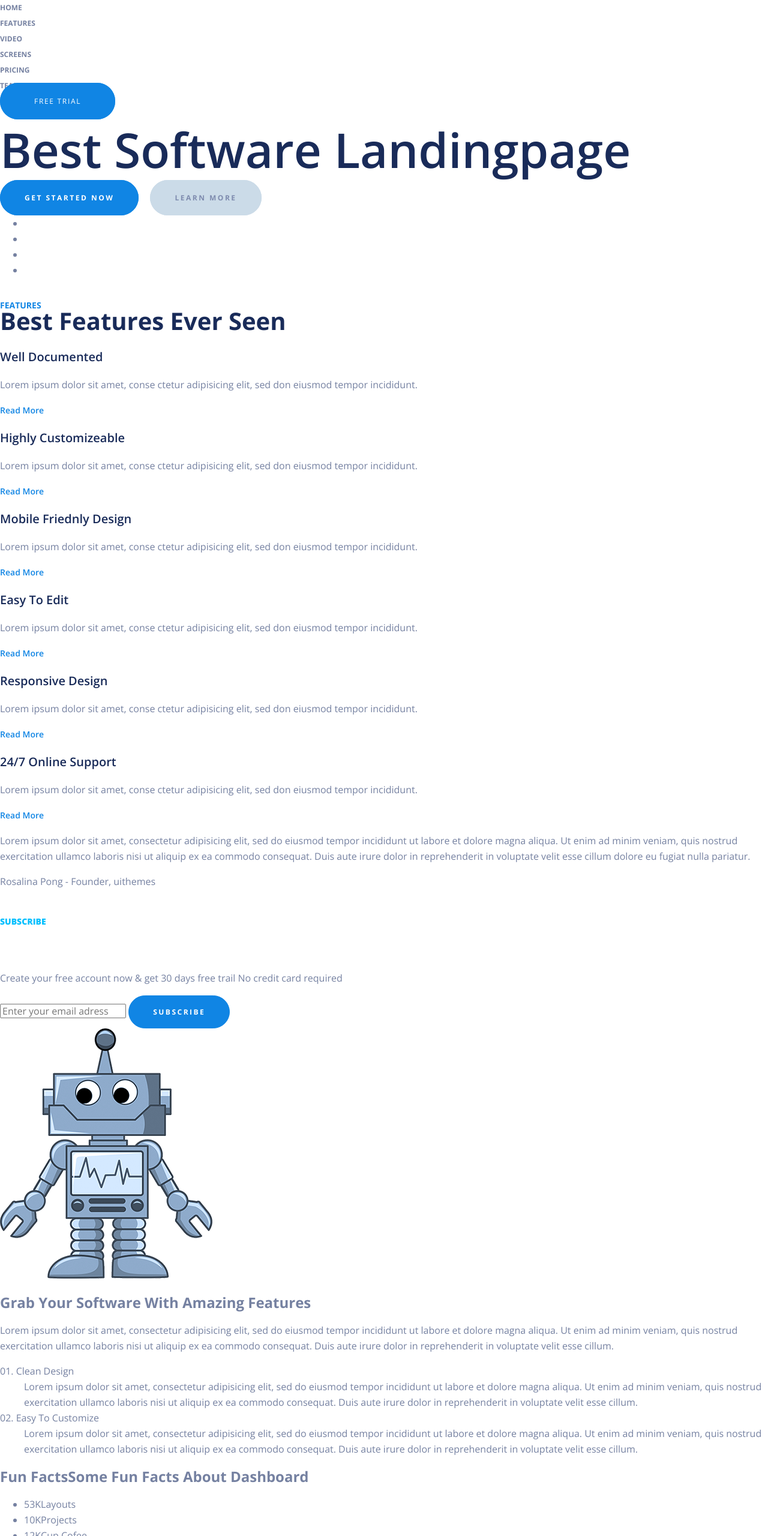
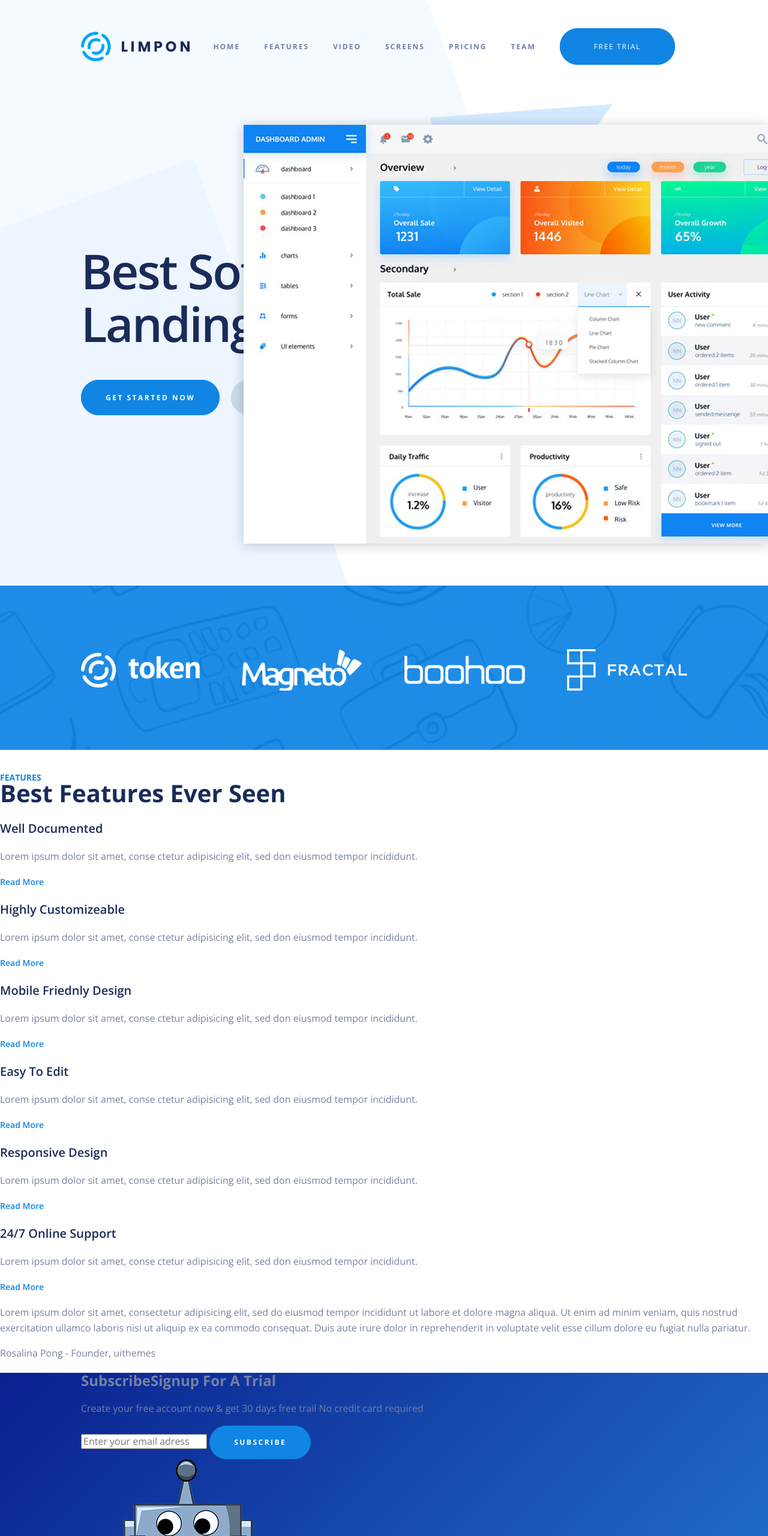
Before and after one commit to daryapbaranova/Limpon, a plain HTML site: page index.html in a window 1280 px wide. Shown: the top 2560 px of the page at 60% size. Drawn offline with nearby package versions, Linux system fonts and the light colour scheme.

Commit message:
blocks 1, 2, 6, 10, 12

```diff
--- a/css/style.css
+++ b/css/style.css
@@ -10,16 +10,92 @@ a {
 h1 {
     font-size:80px;
     font-weight:600;
+    letter-spacing: -2.5px;
     color:#192b59;
+    line-height: 1.1;
+    max-width:600px;
+    margin-bottom: 65px;
+}
+.title-h2 {
+    font-size: 50px;
+    font-weight:600;
+    color:#192b59;
+    line-height:1.2;
+    letter-spacing: -1,5px;
+}
+.title-h2 span {
+    display:block;
+    font-size:16px;
+    font-weight:800;
+    color:#1085e4;
+    text-transform:uppercase;
+    letter-spacing: 3px;
+    margin-bottom: 14px;
+}
+.title-40 {
+    font-size:40px;
+    letter-spacing:-1.1px;
+    font-weight:600;
+    color:#192b59;
+    line-height:1.2;
+}
+.title-40 span {
+    display:block;
+    font-size:18px;
+    margin-bottom:20px;
+    letter-spacing: 3.5px;
+    font-weight:800;
+    color:#1085e4;
+    text-transform:uppercase;
+}
+.page-stat .title-h2, .page-screen .title-h2 {
+    text-align:center;
+    margin: 0 auto;
+}
+.page-stat .title-h2 {
+    max-width: 500px;
+}
+.wrap {
+    max-width:1010px;
+    margin: 0 auto;
+}
+.box-header {
+    display:flex;
+    justify-content:space-between;
+    align-items:center;
+    margin-bottom:305px;
+}
+.logo {
+    display:block;
+    width: 181px;
+    height:49px;
+    background-image: url(../img/logo.png)
 }
 .nav {
     font-size:12px;
     font-weight:700;
-    color:#7581a1;
     text-transform: uppercase;
     list-style-type: none;
     margin:0;
     padding:0;
+    display:flex;
+}
+.nav>li {
+    padding: 0 20px;
+}
+.nav-item {
+    color:#6e7ea9;
+    letter-spacing:2px;
+}
+.screen-img {
+    display:block;
+    background-image:url(../img/header-screen.png);
+    background-repeat: no-repeat;
+    width:895px;
+    height:740px;
+    position:absolute;
+    right:0;
+    top:189px;
 }
 .btn-primary {
     color:#fff;
@@ -66,8 +142,48 @@ h1 {
     padding:20px 40px;
     border-radius: 30px;
 }
+.btn-info:hover {
+    color:#fff;
+    background-color:#94b4cc;
+    border:1px solid #94b4cc;
+}
 .btn-group a + a {
     margin-left:15px;
+}
+.list-company {
+    list-style-type:none;
+    margin:0;
+    padding:0;
+    display:flex;
+    justify-content:space-between;
+    align-items:center;
+    max-width:1010px;
+    margin: 0 auto;
+}
+.list-company-item {
+    display:block;
+    flex-basis:200px;
+    height:69px;
+}
+.company-one {
+    background-image:url(../img/sponsor-1.png);
+    flex-basis:198px;
+    height:58px;
+}
+.company-two {
+    background-image:url(../img/sponsor-2.png);
+    flex-basis:201px;
+    height:71x;
+}
+.company-three {
+    background-image:url(../img/sponsor-3.png);
+    flex-basis:201px;
+    height:47px;
+}
+.company-four {
+    background-image:url(../img/sponsor-4.png);
+    width:200px;
+    height:69px;
 }
 .grid h2 {
     font-size:40px;
@@ -90,21 +206,134 @@ h1 {
     font-weight:600;
     color:#1085e4;
 }
-.page-subscribe h2 {
-    font-size:50px;
-    font-weight:600;
+.list-stat {
+    display: flex;
+    justify-content: space-around;
+    list-style-type:none;
+    margin-top:76px;
+}
+.list-stat>li {
+    font-size: 12px;
+    font-weight:700;
+    color:#1085e4;
+    text-align:center;
+    text-transform:uppercase;
+    letter-spacing: 2.7px;
+}
+.list-stat>li>span {
+    display: block;
+    font-size:60px;
+    color:#bacbdc;
+    margin-bottom:23px;
+    letter-spacing:0;
+}
+.screen {
+    margin-top:36px;
+    margin-bottom:-7px;
+}
+.box-price {
+    display:flex;
+    justify-content:space-between;
+    margin-top:80px;
+}
+.box-price-item {
+    background-color: #f5faff;
+    flex-basis:32%;
+    position:relative;
+    padding:96px 0 96px;
+}
+.box-price-item h3 {
+    color:#000958;
+    font-size:70px;
+    letter-spacing: -1px;
+    margin-top: 0;
+    margin-bottom:15px;
+}
+.box-price-item h3 span {
+    font-size:20px;
+}
+.box-price-item p {
+    font-size:14px;
+    color:#0084ff;
+    text-transform:uppercase;
+    letter-spacing:3px;
+}
+.box-price-item:first-child h3 {
+    margin-bottom:35px;
+}
+.box-preice-item h3 span:first-child {
+    color:#000958;
+}
+.box-price-item h3 span:last-child {
+    color:#7b8ab2;
+}
+.box-price-item.active {
+    background-color: #192b59;
     color:#fff;
 }
-.page-subscribe h2 span {
+.box-price-item.active h3 {
+    color:#fff;
+}
+.box-price-item.active h3 span:first-child {
+    color:#fff;
+}
+.box-price-item ul {
+    list-style-type:none;
+    padding-left:0;
+    margin-top: 34px;
+    margin-bottom: 59px;
     font-size:14px;
-    font-weight:800;
-    color:#00bffe;
-    text-transform: uppercase;
-    display:block;
 }
-.btn-submit {
-    font-size:14x;
-    font-weight:700;
-    color:#fff;
-    background-color:#1085e4;
-    text-transform: uppercase;
+.box-price-item ul>li {
+    margin-bottom: 14px;
+}
+.box-price-item::after {
+    content:"";
+    width:58px;
+    height: 100%;
+    background-image:url(../img/triangle.svg);
+    position:absolute;
+    top:0;
+    right:0;
+}
+.box-price-item.active::after {
+    display:none;
+}
+
+/* PAGE */
+.page-header {
+    background-image:url(../img/header-bg.png);
+    background-repeat:no-repeat;
+    background-size: cover;
+    padding:53px 0 300px 0;
+    position: relative;
+}
+.page-company {
+    background-image:url(../img/bg-company.png);
+    background-repeat:no-repeat;
+    background-size: cover;
+    padding:106px 0 99px;
+}
+.page-stat, .page-screen {
+    background-color: #edf6ff;
+}
+.page-stat {
+    padding:116px 0 96px 0;
+}
+.page-plan, page-screen {
+    text-align:center;
+}
+.page-screen {
+    padding:116px 0 0 0;
+    text-align:center;
+}
+.page-subscribe {
+    background: rgba(10,32,144,1);
+    background: -moz-linear-gradient(-45deg, rgba(10,32,144,1) 0%, rgba(35,120,205,1) 100%);
+    background: -webkit-gradient(left top, right bottom, color-stop(0%, rgba(10,32,144,1)), color-stop(100%, rgba(35,120,205,1)));
+    background: -webkit-linear-gradient(-45deg, rgba(10,32,144,1) 0%, rgba(35,120,205,1) 100%);
+    background: -o-linear-gradient(-45deg, rgba(10,32,144,1) 0%, rgba(35,120,205,1) 100%);
+    background: -ms-linear-gradient(-45deg, rgba(10,32,144,1) 0%, rgba(35,120,205,1) 100%);
+    background: linear-gradient(135deg, rgba(10,32,144,1) 0%, rgba(35,120,205,1) 100%);
+    filter: progid:DXImageTransform.Microsoft.gradient( startColorstr='#0a2090', endColorstr='#2378cd', GradientType=1 );
+}
--- a/index.html
+++ b/index.html
@@ -24,30 +24,33 @@
 </head>
 <body>
     <div class="page-header">
-        <div>
-        <a href=""></a>
+        <div class="wrap box-header">
+        <a href="" class="logo"></a>
         <ul class="nav">
-            <li>Home</li>
-            <li>Features</li>
-            <li>Video</li>
-            <li>Screens</li>
-            <li>Pricing</li>
-            <li>Team</li>
+            <li><a href=""class="nav-item">Home</a></li>
+            <li><a href=""class="nav-item">Features</a></li>
+            <li><a href=""class="nav-item">Video</a></li>
+            <li><a href=""class="nav-item">Screens</a></li>
+            <li><a href=""class="nav-item">Pricing</a></li>
+            <li><a href=""class="nav-item">Team</a></li>
             <li> <a href="" class="btn-primary btn-free">Free Trial</a></li>
          </ul>
         </div>
+        <div class="wrap">
             <h1>Best Software Landingpage</h1>
             <div class="btn-group">
                 <a href="" class="btn-primary">get started now</a>
                 <a href="" class="btn-secondary">learn more</a>
             </div>
         </div>
+        <div class="screen-img"></div>
+    </div>
     <div class="page-company">
-        <ul>
-            <li></li>
-            <li></li>
-            <li></li>
-            <li></li>
+        <ul class="list-company">
+            <li class="list-company-item company-one"></li>
+            <li class="list-company-item company-two"></li>
+            <li class="list-company-item company-three"></li>
+            <li class="list-company-item company-four"></li>
         </ul>
     </div>
     <div class="page-grid">
@@ -96,6 +99,7 @@
         </div>
     </div>
     <div class="page-subscribe">
+        <div class="wrap">
             <div>
                 <div>
                     <h2><span>Subscribe</span>Signup For A Trial</h2>
@@ -104,6 +108,7 @@
                     <button type="submit" class="btn-primary">Subscribe</button>
                 </div>
              <img src="img/robot.png" alt="Robot">
+            </div>
         </div>
     </div>
     <div class="page-software">
@@ -118,9 +123,9 @@
         </dl>
     </div>
     <div class="page-stat">
-        <div>
-            <h2><span>Fun Facts</span>Some Fun Facts About Dashboard</h2>
-            <ul>
+        <div class="wrap">
+            <h2 class="title-h2"><span>Fun Facts</span>Some Fun Facts About Dashboard</h2>
+            <ul class="list-stat">
                 <li><span>53K</span>Layouts</li>
                 <li><span>10K</span>Projects</li>
                 <li><span>12K</span>Cup Cofee</li>
@@ -165,8 +170,8 @@
         </div>
     </div>
     <div class="page-screen">
-        <h2><span>Screen preview</span>Screenshot With Details</h2>
-        <img src="" alt="">
+        <h2 class="title-40"><span>Screen preview</span>Screenshot With Details</h2>
+        <img class="screen" src="img/screen.png" alt="Screen">
     </div>
     <div class="page-cliets">
         <h2><span>testimonials</span>Our Happy Clients</h2>
@@ -189,7 +194,8 @@
         </div>
      </div>
      <div class="page-plan">
-        <h2><span>our plans</span>Pricing Plans</h2>
+         <div class="wrap">
+        <h2 class="title-40"><span>our plans</span>Pricing Plans</h2>
         <div class="box-price">
             <div class="box-price-item">
                 <h3>Free</h3>
@@ -205,7 +211,7 @@
                 <a href="" class="btn-info">Choose Plan</a>
             </div>
             <div class="box-price-item active">
-                 <h3><span>$</span>90<span>mo</span></h3>
+                <h3><span>$</span>90<span>/mo</span></h3>
                 <p><strong>starter</strong></p>
                 <ul>
                     <li>Unlimited users Active</li>
@@ -218,7 +224,7 @@
                 <a href="" class="btn-primary">Choose Plan</a>
             </div>
             <div class="box-price-item">
-                 <h3><span>$</span>350<span>mo</span></h3>
+                <h3><span>$</span>350<span>/mo</span></h3>
                 <p><strong>starter</strong></p>
                 <ul>
                     <li>Unlimited users Active</li>
@@ -232,7 +238,9 @@
                 </div>
             </div>
         </div>
+     </div>
      <div class="page-team">
+         <div class="wrap">
             <h2><span>Angels</span>Our Team</h2>
             <div class="box team">
                 <div>
@@ -249,7 +257,9 @@
                 </div>
             </div>
         </div>
+    </div>
     <div class="page-form">
+        <div class="wrap">
             <h2>
              Start Your Free Trail No Need Credit Card.
             </h2>
@@ -259,6 +269,7 @@
                 <textarea name="textMessage" placeholder="Enter your message here" id=""></textarea>
                 <button type="submit"class="btn-primary"><span></span>Submit now</button>
             </form>
+        </div>
     </div>
     <div class="footer">
         <div>
```
Also changed, not shown: img/bg-company.png (renamed from img/sponsors-bg.png), img/screen.png (added), img/screenshot-screen.png (deleted), img/sponsor-1.png (renamed from img/sponsors-bg1.png), img/sponsor-2.png (renamed from img/sponsors-bg2.png), img/sponsor-3.png (renamed from img/sponsors-bg3.png), img/sponsor-4.png (renamed from img/sponsors-bg4.png), img/subscribe-bg.png (deleted). Lines whose indentation alone changed are shown as unchanged.
